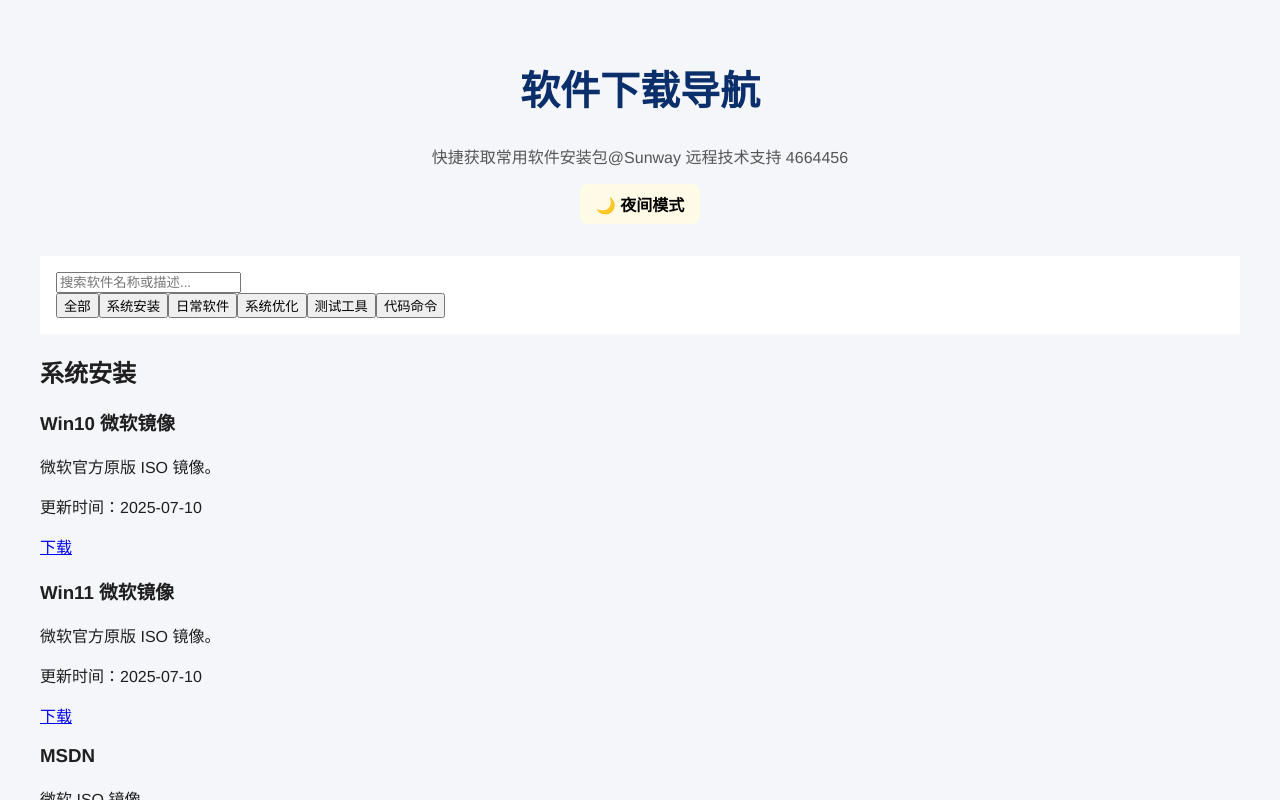
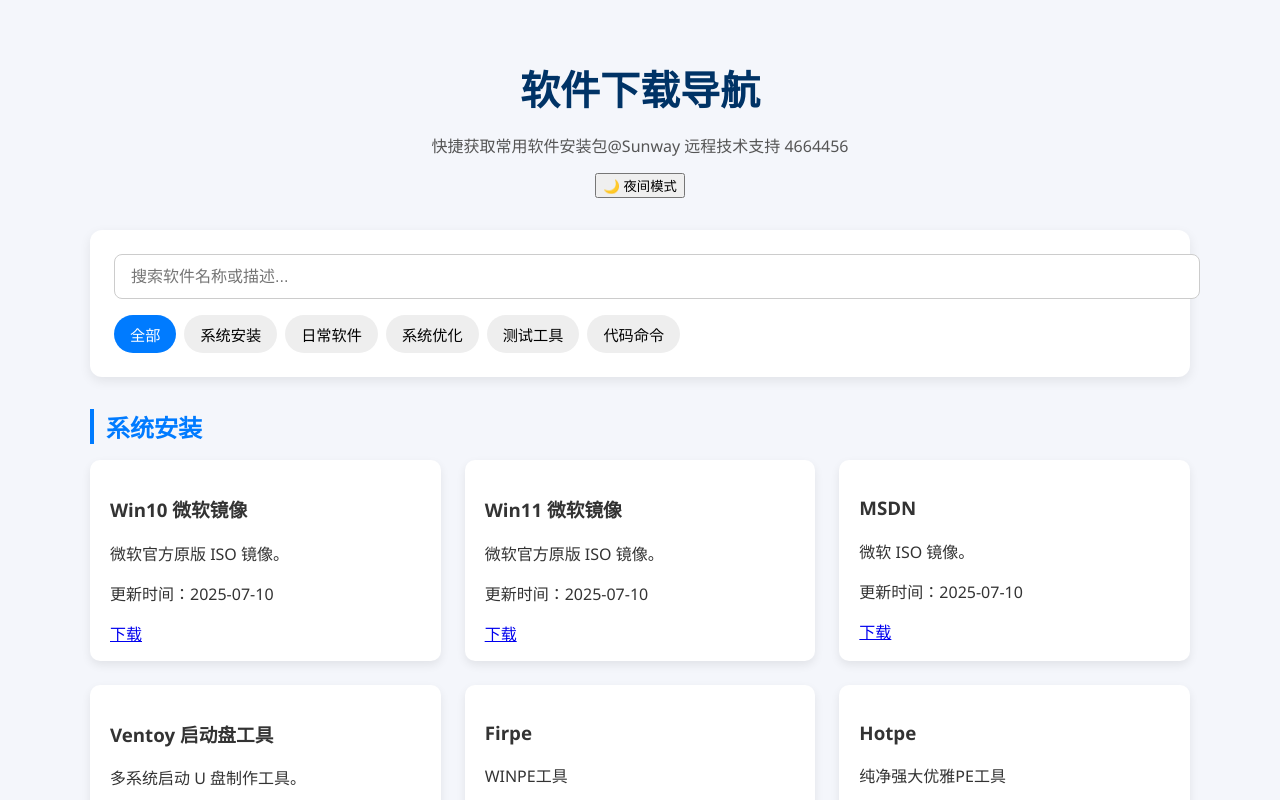
Before and after one commit to stcgd/lansoo-downloads, a React (Vite) app: page / in a window 1280 px wide. Shown: the top 800 px of the page. Built offline with nearby package versions, Linux system fonts and the light colour scheme; the HTML template or start-up script is replaced by a standard one.

Commit message:
Update style.css

```diff
--- a/src/style.css
+++ b/src/style.css
@@ -1,27 +1,56 @@
-/* 全局设置 */
-body, html {
+/* 默认（浅色模式） */
+body {
+  font-family: 'Segoe UI', sans-serif;
   margin: 0;
   padding: 0;
-  font-family: 'Helvetica Neue', 'Arial', sans-serif;
-  background-color: #f4f6fa;
-  color: #1f1f1f;
+  background: #f4f6fb;
+  color: #333;
 }
 
-/* 容器样式 */
 .container {
-  padding: 2rem;
-  max-width: 1200px;
+  max-width: 1100px;
   margin: auto;
-  transition: background-color 0.3s, color 0.3s;
+  padding: 2rem 1rem;
 }
 
-/* 夜间模式样式 */
-.container.dark {
-  background-color: #1e1e1e;
-  color: #f0f0f0;
+/* 夜间模式覆盖 */
+.dark body,
+.dark {
+  background: #1e1e1e;
+  color: #eee;
 }
 
-/* 标题和描述 */
+.dark .search-section,
+.dark .card {
+  background: #2a2a2a;
+  box-shadow: 0 4px 12px rgba(255, 255, 255, 0.05);
+}
+
+.dark .search-input {
+  background: #1e1e1e;
+  color: #eee;
+  border: 1px solid #555;
+}
+
+.dark .filter-btn {
+  background: #444;
+  color: #ccc;
+}
+
+.dark .filter-btn.active {
+  background: #4da3ff;
+  color: #fff;
+}
+
+.dark .download {
+  background: #4da3ff;
+}
+
+.dark .download:hover {
+  background: #1e90ff;
+}
+
+/* header */
 .header {
   text-align: center;
   margin-bottom: 2rem;
@@ -29,42 +58,97 @@ body, html {
 
 .header h1 {
   font-size: 2.5rem;
-  color: #0a2f6b;
+  color: #003366;
+  margin-bottom: 0.5rem;
 }
 
-.container.dark .header h1 {
-  color: #66aaff;
+.dark .header h1 {
+  color: #7ab6ff;
 }
 
 .header p {
-  margin: 0.5rem 0 1rem;
   font-size: 1rem;
   color: #555;
 }
 
-.container.dark .header p {
-  color: #ccc;
+.dark .header p {
+  color: #bbb;
 }
 
-/* 夜间/白天切换按钮 */
-.dark-toggle {
-  padding: 0.5rem 1rem;
-  background-color: #fffbe6;
-  border: none;
-  border-radius: 8px;
-  cursor: pointer;
-  font-weight: bold;
-  font-size: 1rem;
-  transition: background-color 0.3s;
+/* search area */
+.search-section {
+  background: white;
+  border-radius: 12px;
+  padding: 1.5rem;
+  box-shadow: 0 4px 12px rgba(0, 0, 0, 0.08);
+  margin-bottom: 2rem;
 }
 
-.container.dark .dark-toggle {
-  background-color: #444;
-  color: #eee;
+.search-input {
+  width: 100%;
+  padding: 0.8rem 1rem;
+  font-size: 1rem;
+  margin-bottom: 1rem;
+  border-radius: 8px;
+  border: 1px solid #ccc;
 }
 
-/* 搜索区域 */
-.search-section {
-  background-color: #fff;
-  padding: 1rem;
-  bo
+.category-filters {
+  display: flex;
+  flex-wrap: wrap;
+  gap: 0.5rem;
+}
+
+.filter-btn {
+  background: #eee;
+  border: none;
+  padding: 0.5rem 1rem;
+  border-radius: 20px;
+  font-size: 0.95rem;
+  cursor: pointer;
+  transition: all 0.2s;
+}
+
+.filter-btn:hover {
+  background: #d0e6ff;
+}
+
+.filter-btn.active {
+  background: #007bff;
+  color: white;
+}
+
+/* categories */
+.category {
+  margin: 2rem 0;
+}
+
+.category h2 {
+  font-size: 1.5rem;
+  border-left: 4px solid #007bff;
+  padding-left: 0.75rem;
+  margin-bottom: 1rem;
+  color: #007bff;
+}
+
+.dark .category h2 {
+  color: #4da3ff;
+  border-left-color: #4da3ff;
+}
+
+/* card list */
+.software-list {
+  display: grid;
+  grid-template-columns: repeat(auto-fill, minmax(280px, 1fr));
+  gap: 1.5rem;
+}
+
+.card {
+  background: white;
+  padding: 1rem 1.25rem;
+  border-radius: 10px;
+  box-shadow: 0 4px 10px rgba(0, 0, 0, 0.08);
+  transition: transform 0.2s ease, box-shadow 0.2s ease;
+}
+
+.card:hover {
```
